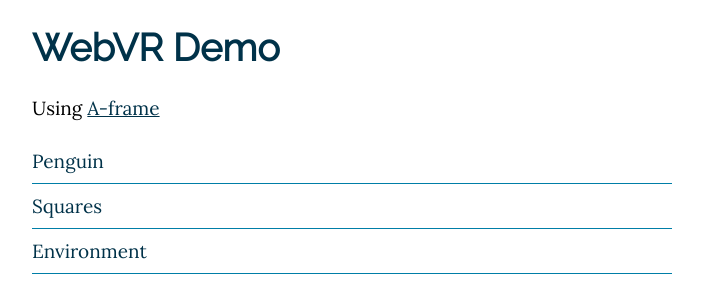
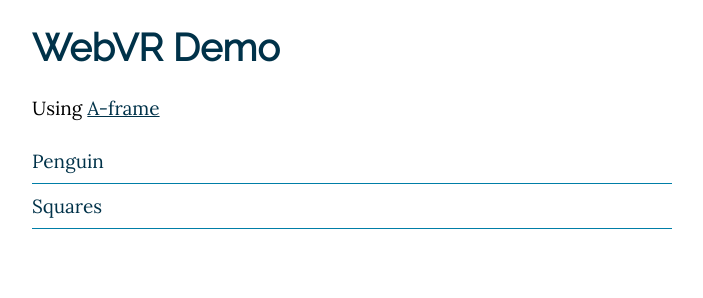
Before and after one commit to De-Soto/webvrdemo, a website: page index.html in a window 1280 px wide. Shown: the whole page, without its empty margins (288-991 px from the left). Drawn offline with Linux system fonts and the light colour scheme.

Commit message:
Fixed a link

```diff
--- a/index.html
+++ b/index.html
@@ -16,7 +16,6 @@
     <ul>
         <li><a href="views/penguin">Penguin</a></li>
         <li><a href="views/squares">Squares</a></li>
-        <li><a href="views/environment">Environment</a></li>
     </ul>
     </nav>
 </div>
```
